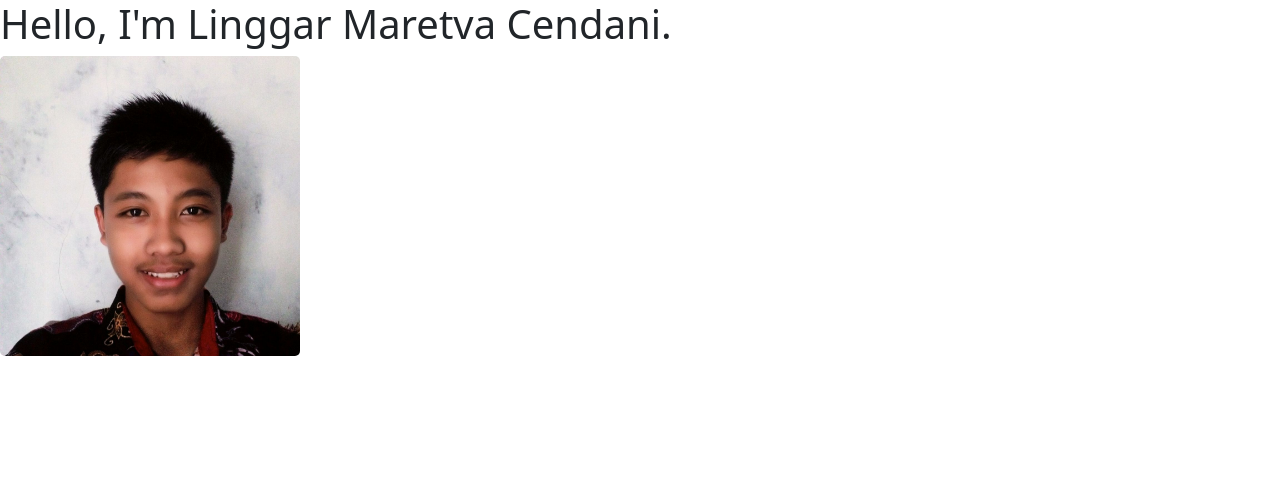
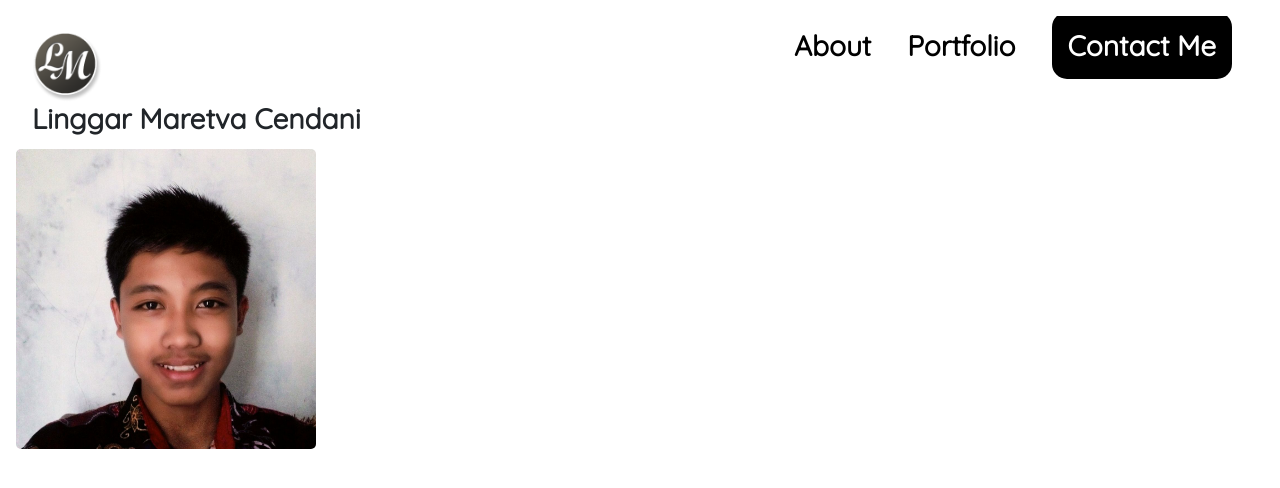
Before and after one commit to LinggarM/LinggarM.github.io, a PHP site: page / in a window 1280 px wide. Shown: the top 488 px of the page. Run offline with PHP 8.4, Linux system fonts and the light colour scheme.

Commit message:
Cleaning Entire Page

```diff
--- a/css/style.css
+++ b/css/style.css
@@ -1,3 +1,52 @@
+/* http://meyerweb.com/eric/tools/css/reset/
+   v2.0 | 20110126
+   License: none (public domain)
+*/
+
+html, body, div, span, applet, object, iframe,
+h1, h2, h3, h4, h5, h6, p, blockquote, pre,
+a, abbr, acronym, address, big, cite, code,
+del, dfn, em, img, ins, kbd, q, s, samp,
+small, strike, strong, sub, sup, tt, var,
+b, u, i, center,
+dl, dt, dd, ol, ul, li,
+fieldset, form, label, legend,
+table, caption, tbody, tfoot, thead, tr, th, td,
+article, aside, canvas, details, embed,
+figure, figcaption, footer, header, hgroup,
+menu, nav, output, ruby, section, summary,
+time, mark, audio, video {
+	margin: 0;
+	padding: 0;
+	border: 0;
+	font-size: 100%;
+	font: inherit;
+	vertical-align: baseline;
+}
+/* HTML5 display-role reset for older browsers */
+article, aside, details, figcaption, figure,
+footer, header, hgroup, menu, nav, section {
+	display: block;
+}
+body {
+	line-height: 1;
+}
+ol, ul {
+	list-style: none;
+}
+blockquote, q {
+	quotes: none;
+}
+blockquote:before, blockquote:after,
+q:before, q:after {
+	content: '';
+	content: none;
+}
+table {
+	border-collapse: collapse;
+	border-spacing: 0;
+}
+
 /* Style the Image Used to Trigger the Modal */
 #myImg {
   border-radius: 5px;
@@ -77,3 +126,5 @@
     width: 100%;
   }
 }
+
+body {padding:16px}
--- a/index.html
+++ b/index.html
@@ -9,12 +9,45 @@
 
     <!-- Bootstrap CSS -->
     <link rel="stylesheet" href="https://cdn.jsdelivr.net/npm/bootstrap@5.0.0-beta1/dist/css/bootstrap.min.css" integrity="sha384-giJF6kkoqNQ00vy+HMDP7azOuL0xtbfIcaT9wjKHr8RbDVddVHyTfAAsrekwKmP1" crossorigin="anonymous">
+
+	<!-- My Own CSS -->
     <link rel="stylesheet" href="css/style.css" />
+	<link rel="stylesheet" href="https://fonts.googleapis.com/css?family=Raleway">
+	<link rel="stylesheet" href="https://fonts.googleapis.com/css?family=Quicksand">
 
-    <title>Linggar Maretva | Android Developer & Graphic Designer</title>
+    <title>Linggar Maretva Cendani | Android Developer & Graphic Designer</title>
   </head>
   <body>
-    <h1>Hello, I'm Linggar Maretva Cendani.</h1>
+  <div id="wrapper">
+	<style>
+		#wrapper {}
+		#headerbox {width: 100%; padding: 16px; overflow: auto;}
+		#header {float: left}
+		#header img {width:70px;height:70px;}
+		#header .title {font-family: "Quicksand", sans-serif; font-weight: bold; font-size:28px}
+		#navigation {float: right; }
+		#navigation ul {}
+		#navigation li {display: inline; margin: 16px}
+		#navigation a {color: #000; font-family: "Quicksand", sans-serif; font-weight: bold; font-size:28px; text-decoration:none}
+		#navigation a:hover {text-decoration: underline;}
+		#navigation a.contact-me {background:#000; border-radius:15px; padding:16px; color: #fff; box-shadow: 5px 10px;}
+		#navigation a.contact-me:hover {text-decoration: none}
+	</style>
+	<div id="headerbox">
+		<div id="header">
+			<a href="/"><img src="images/LM Logo.png"/></a>
+			<div class="title">Linggar Maretva Cendani</div>
+		</div>
+		<div id="navigation">
+			<ul>
+				<li><a href="">About</a></li>
+				<li><a href="">Portfolio</a></li>
+				<li><a class="contact-me" href="">Contact Me</a></li>
+			</ul>
+		</div>
+	</div>
+
+
     <!-- Trigger the Modal -->
     <img id="myImg" src="images/img_linggar.jpg" alt="My Photo" style="width:100%;max-width:300px">
 
@@ -57,5 +90,6 @@
       modal.style.display = "none";
     }
     </script>
+  </div>
   </body>
 </html>
```
Also changed, not shown: images/LM Logo.png (added), images/My Photo.png (added).
